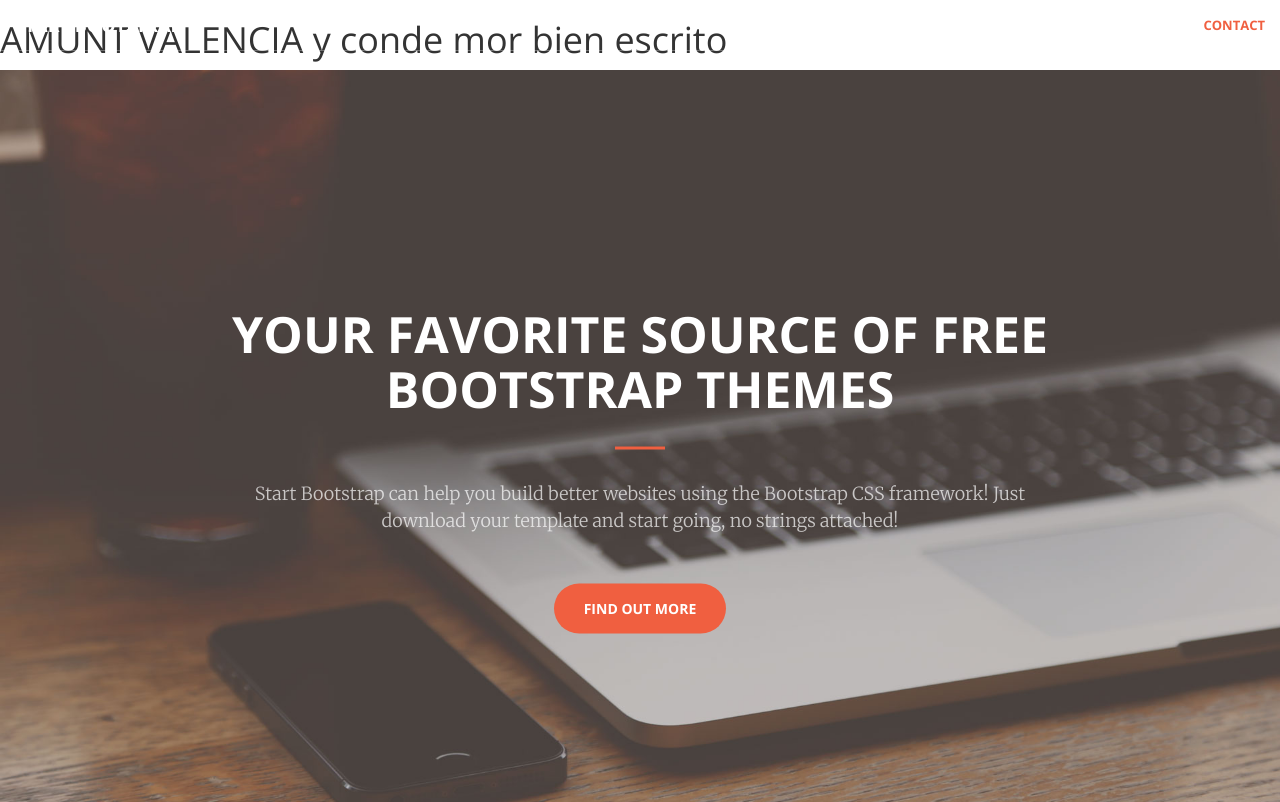
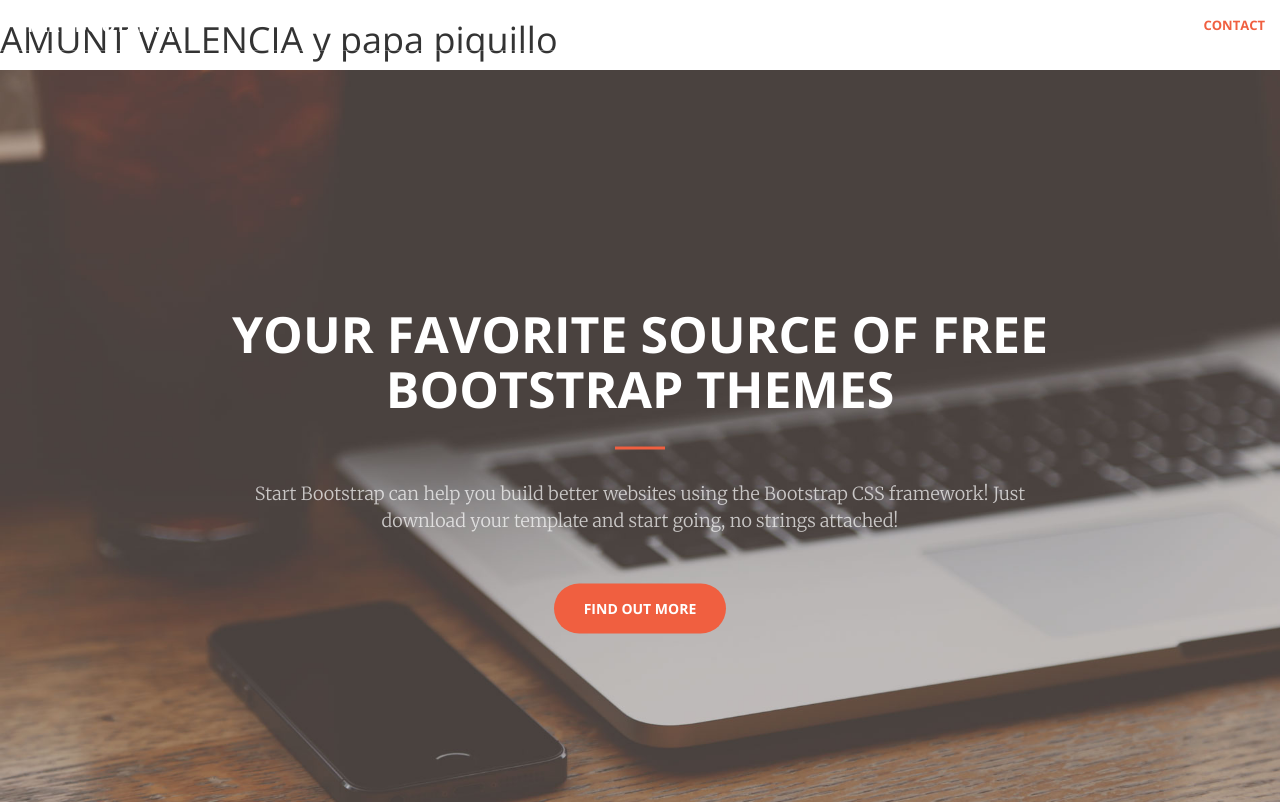
Before and after one commit to jmpastor3/CursoGitHub, a website: page index.html in a window 1280 px wide. Shown: the top 802 px of the page. Drawn offline with nearby package versions, Linux system fonts and the light colour scheme.

Commit message:
papa piquillo

```diff
--- a/index.html
+++ b/index.html
@@ -33,7 +33,7 @@
     <![endif]-->
 
 </head>
-<h1>AMUNT VALENCIA y conde mor bien escrito</h1>
+<h1>AMUNT VALENCIA y papa piquillo</h1>
 <body id="page-top">
 
     <nav id="mainNav" class="navbar navbar-default navbar-fixed-top">
```
